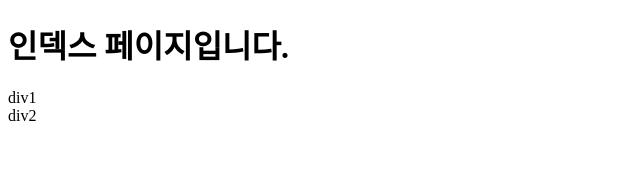
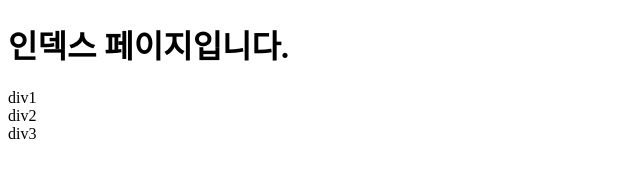
Before and after one commit to autumnalkitty/test14, a plain HTML site: page index.html in a window 1280 px wide. Shown: the full height of the page, 0-640 px from the left. Drawn offline with Linux system fonts and the light colour scheme.

Commit message:
div3 added

```diff
--- a/index.html
+++ b/index.html
@@ -8,5 +8,6 @@
 <h1>인덱스 페이지입니다.</h1>
 <div>div1</div>
 <div>div2</div>
+<div>div3</div>
 </body>
 </html>
```
